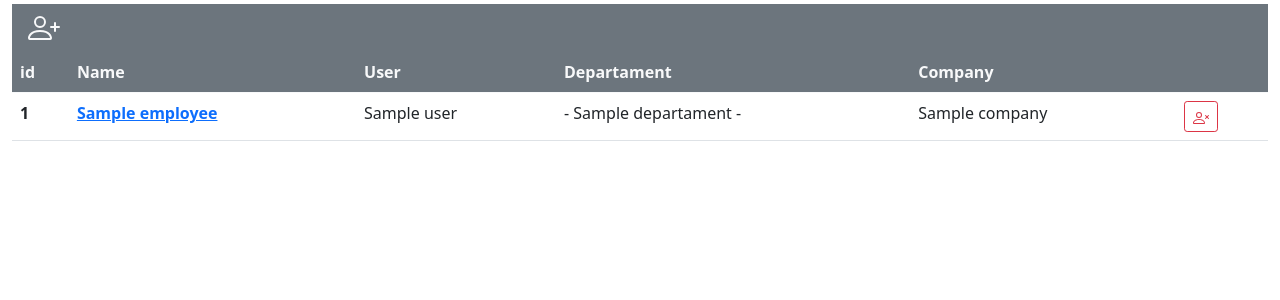
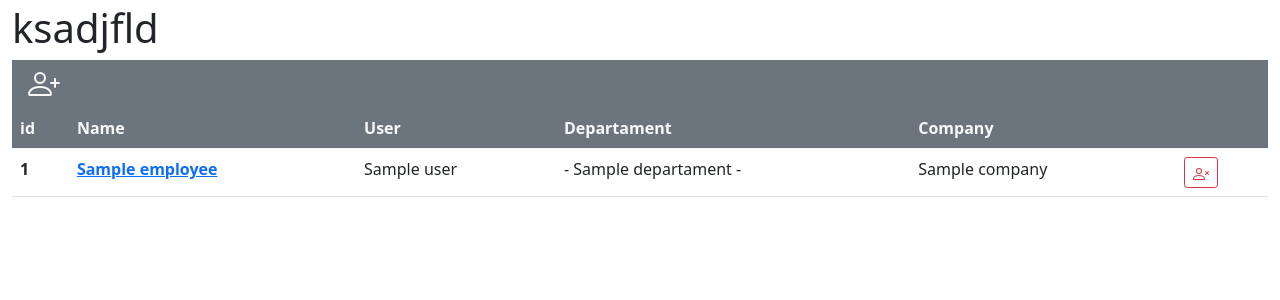
Before and after one commit to dnetochaves/repense_rh, a Django app: template apps/employee/templates/employee/employee_list.html in a window 1280 px wide. Shown: the part 76-376 px from the top of the page. Run offline with Django 3.2, Linux system fonts and the light colour scheme; the template is opened without the code that fills it: most values are stand-ins (such as "Sample title", 1, 10 or a date in 2020); some libraries are stand-ins or nearby versions.

Commit message:
teste ssh

```diff
--- a/apps/employee/templates/employee/employee_list.html
+++ b/apps/employee/templates/employee/employee_list.html
@@ -6,6 +6,7 @@ Employee
 
 
 {% block main %}
+<h1>ksadjfld</h1>
 <ul class="nav bg-secondary">
     <li class="nav-item">
         <a class="nav-link active text-light" aria-current="page" href="{% url 'employee:employee_create' %}">
```
